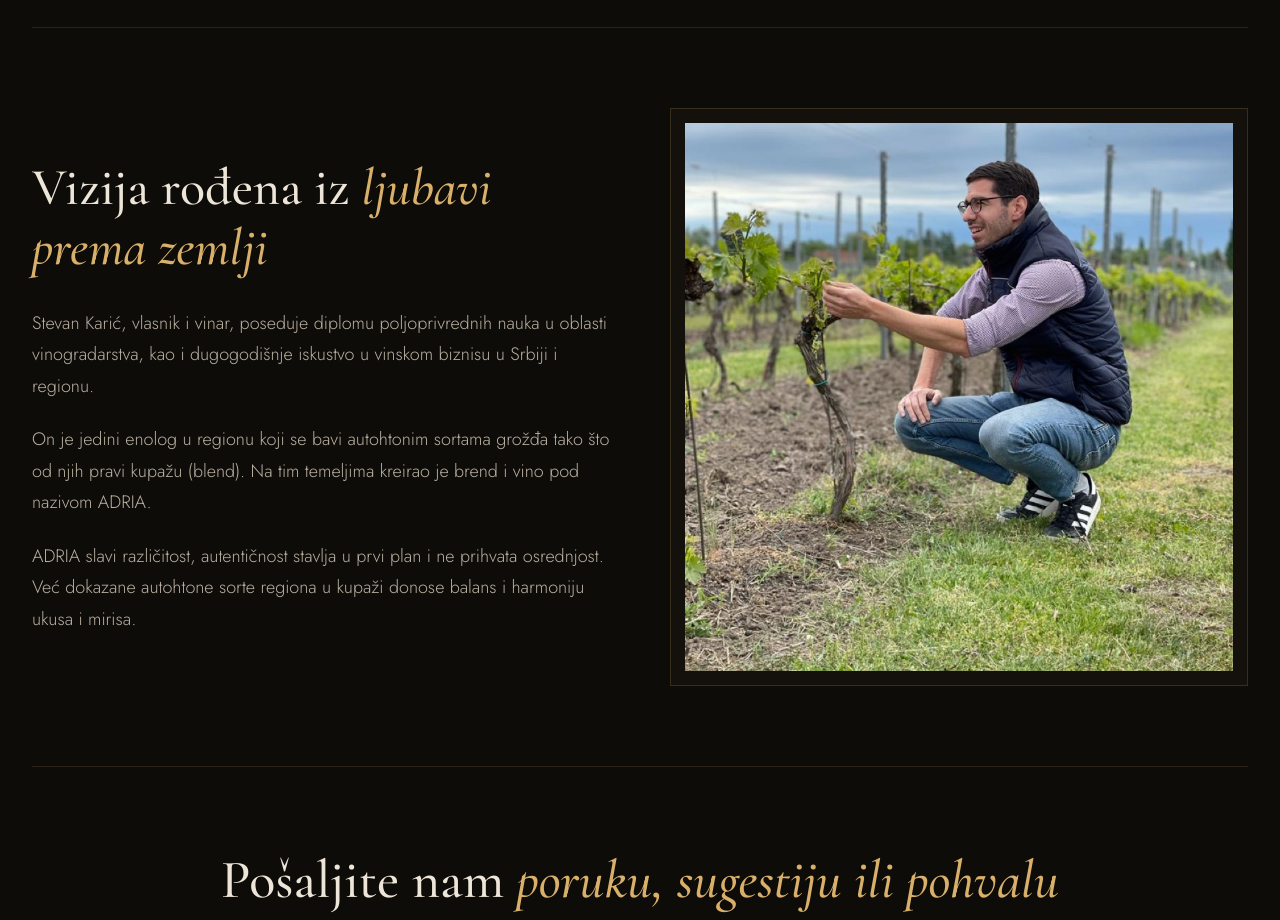
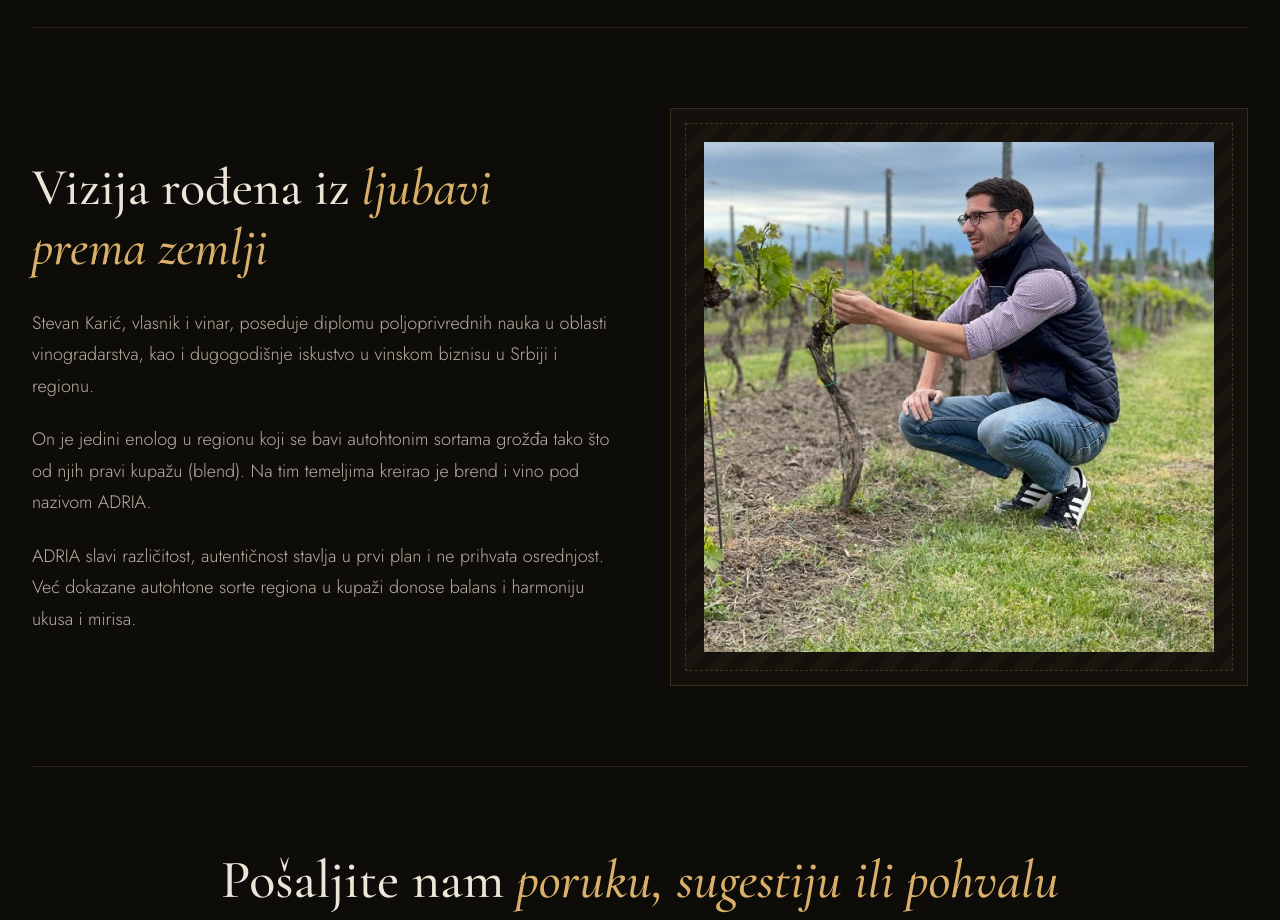
Before and after one commit to karicwinery/sajt, a plain HTML site: page index.html in a window 1280 px wide. Shown: the part 2060-2980 px from the top of the page. Drawn offline with nearby package versions, Linux system fonts and the light colour scheme.

Commit message:
Update index.html

```diff
--- a/index.html
+++ b/index.html
@@ -119,7 +119,7 @@
       <div class="frame">
         <div class="mirror">
           <span class="imgslot" style="width:100%;aspect-ratio:1;">
-            <img src="assets/founder.jpg" alt="Stevan Karić u vinogradu" style="object-position:50% 54%;" onerror="this.closest('.imgslot').classList.add('no-img')">
+            <img src="assets/founder.jpg" alt="Stevan Karić u vinogradu" style="object-position:50% 54%; width: 100%; min-height: 300px; object-fit: cover; display: block;" onerror="this.closest('.imgslot').classList.add('no-img')"
             <span class="ph">Fotografija osnivača u vinogradu<br>(assets/founder.jpg)</span>
           </span>
         </div>
```
